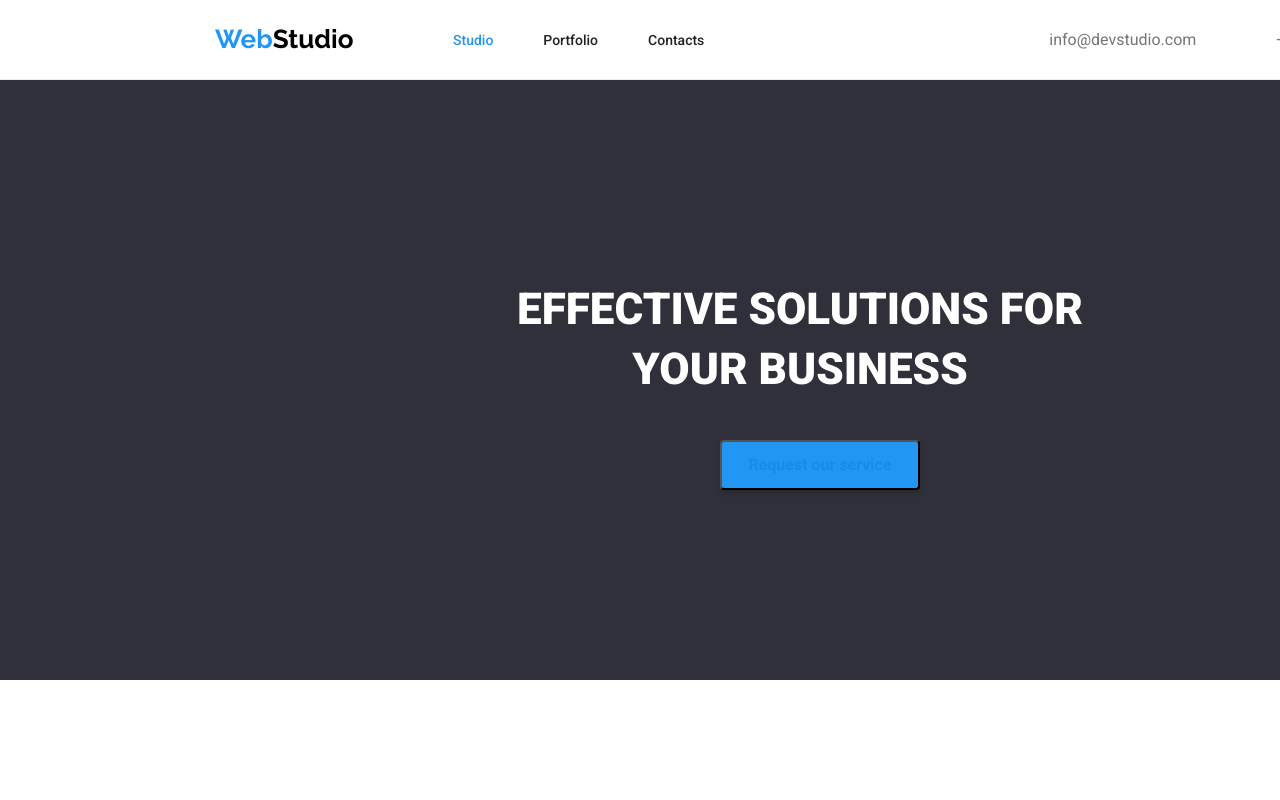
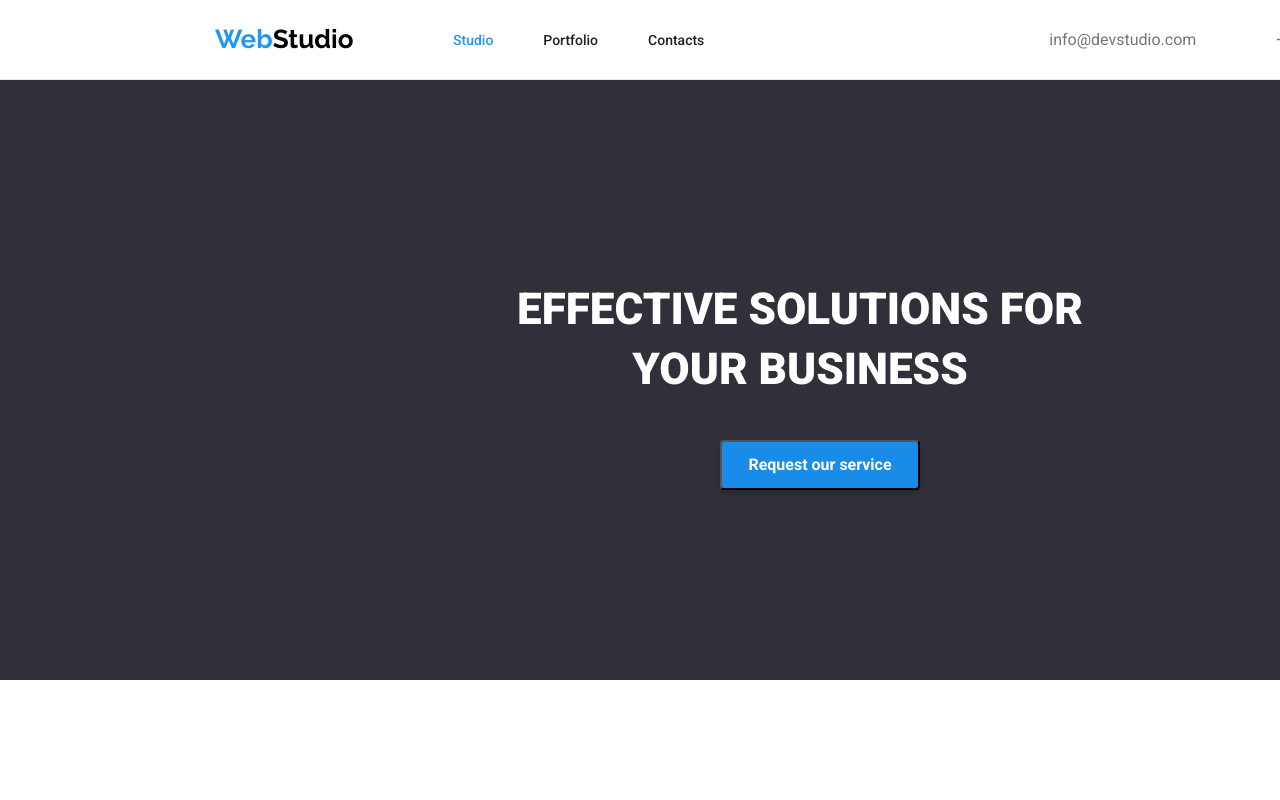
Before and after one commit to Na7aly/goit-markup-hw-03, a plain HTML site: page index.html in a window 1280 px wide. In both pictures the pointer is over the button "Request our service". Shown: the top 800 px of the page. Drawn offline with nearby package versions, Linux system fonts and the light colour scheme.

Commit message:
some changes

```diff
--- a/css/style.css
+++ b/css/style.css
@@ -45,7 +45,8 @@ body h2{
     font-weight: 700;
     line-height: 187.5%;
 }
-.request:hover{color:#188CE8;}
+.request:hover{
+background-color:#188CE8 ;}
 .images-container img{
     width: 370px;
     height: 294px
```
